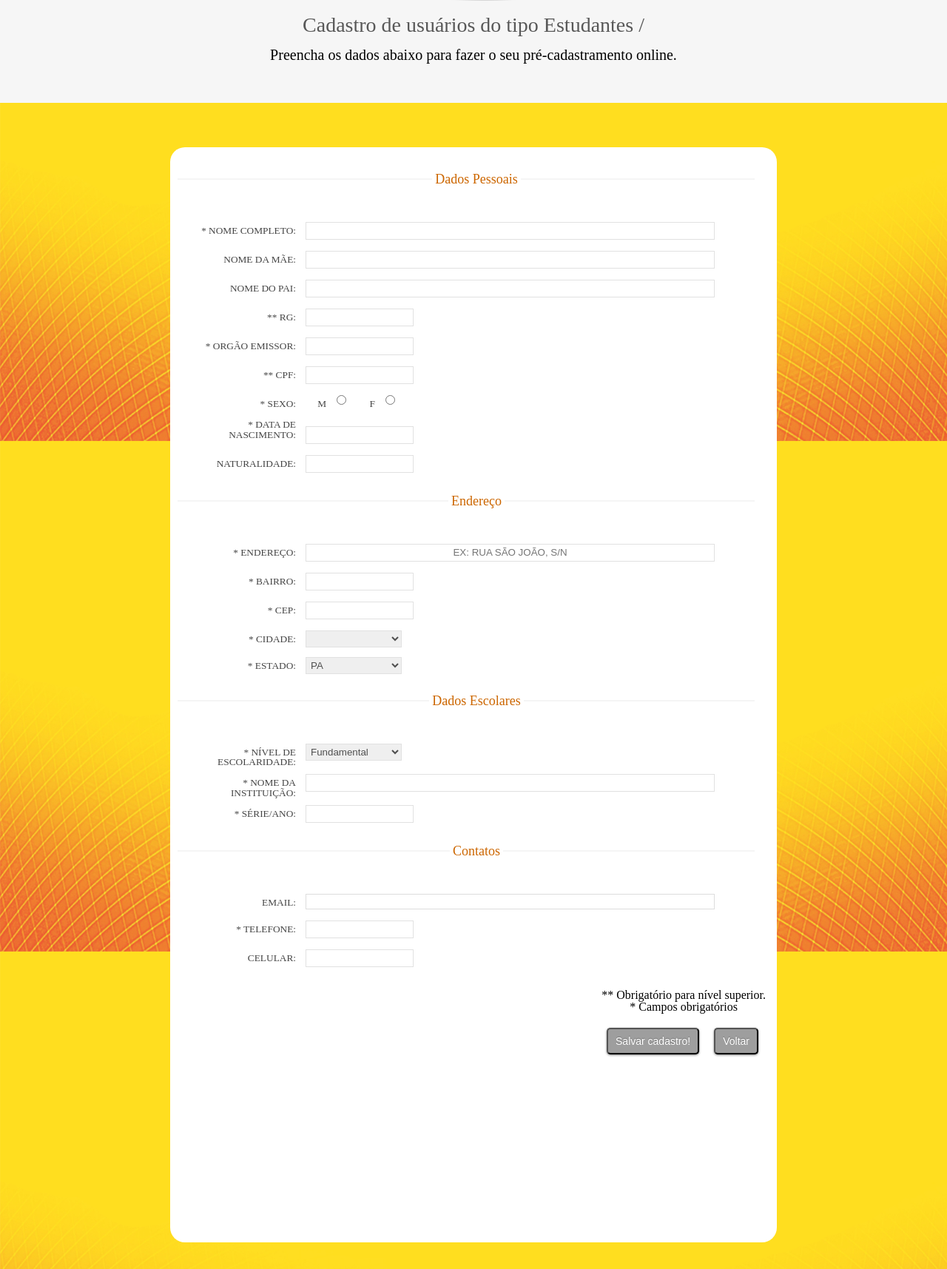
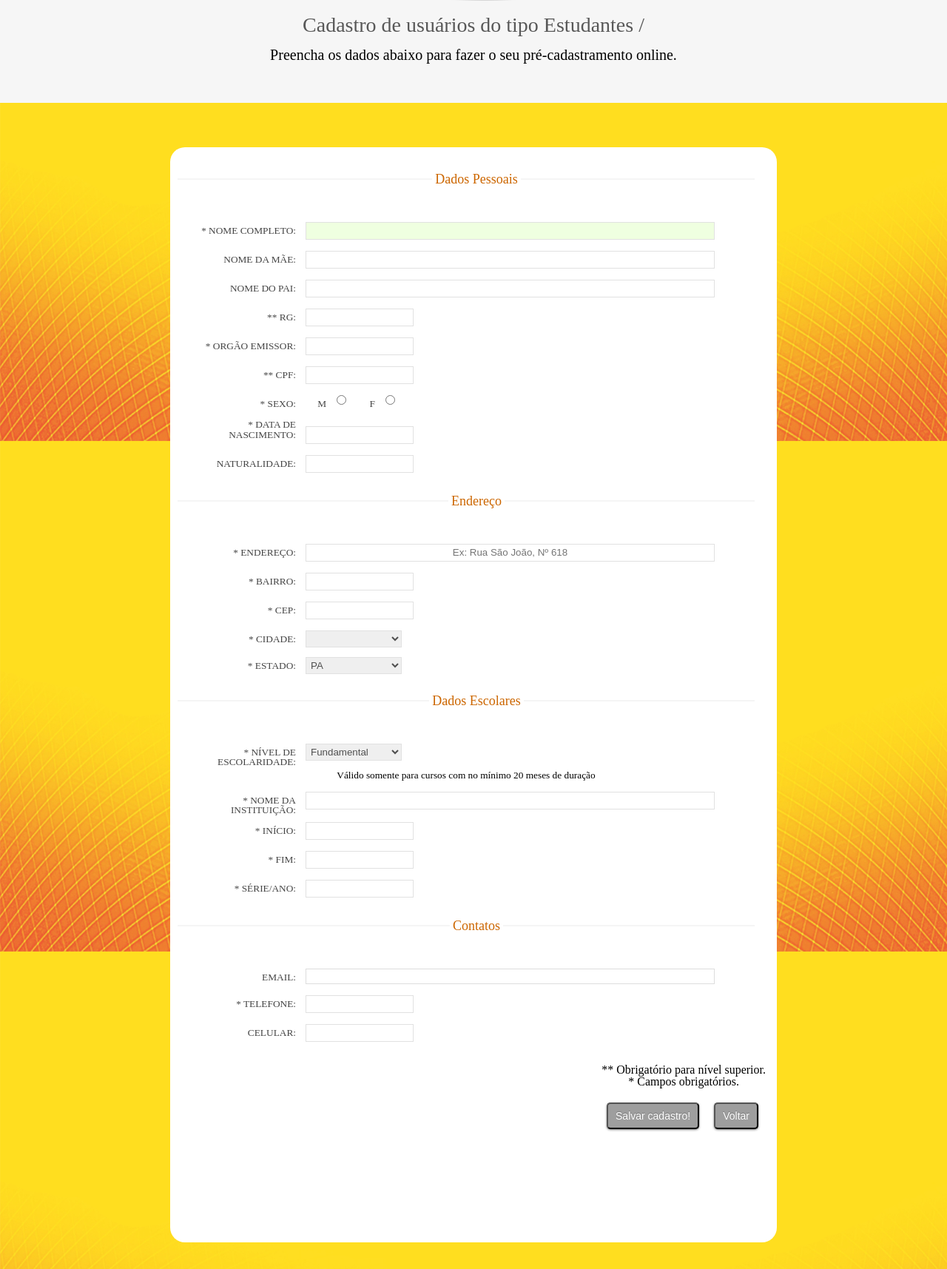
Before and after one commit to AndreRamos7/sim, a CakePHP app: template app/View/Estudantes/cadastro.ctp in a window 1280 px wide. Shown: the part 784-2499 px from the top of the page at 74% size. Run offline with PHP 8.4 and a stand-in for CakePHP, Linux system fonts and the light colour scheme; the template is opened without the code that fills it, so the values that code supplies are empty; some libraries are stand-ins or nearby versions; grey boxes are pictures that could not be loaded.

Commit message:
CORRECOES

```diff
--- a/app/Config/routes.php
+++ b/app/Config/routes.php
@@ -29,7 +29,7 @@
  * ...and connect the rest of 'Pages' controller's URLs.
  */
 	Router::connect('/index/*', array('controller' => 'pages', 'action' => 'display'));
-        Router::connect('/msg/*', array('controller' => 'pages', 'action' => 'mensagem','mensagem'));
+        //Router::connect('/msg/*', array('controller' => 'pages', 'action' => 'mensagem','mensagem'));
 
 /**
  * Load all plugin routes. See the CakePlugin documentation on
--- a/app/Controller/ComumsController.php
+++ b/app/Controller/ComumsController.php
@@ -69,10 +69,10 @@ class ComumsController extends AppController {
             if($cidade == "Castanhal" or $cidade == "Ananindeua" or $cidade == "SantaIsabel"){
                 $this->set('cidade', $cidade);
             }else{
-                $this->redirect("/Error",404);
+                $this->redirect("/Error");
             }
         }else{
-            $this->redirect("/Error",404);
+            $this->redirect("/Error");
         }
     }
 }
--- a/app/Controller/EmpresasController.php
+++ b/app/Controller/EmpresasController.php
@@ -38,9 +38,7 @@ class EmpresasController extends AppController {
                     $dados["chamado"] = " Entre em contato através do número (91)3721-6210 ou aguarde nosso contato! ";
 
                     $this->set('dados', $dados);
-                    $this->Session->setFlash(" Documentos necessários (Cópia e Original): "
-                            . "Cartão CNPJ, Inscrição Estadual e/ou Inscrição Municipal"
-                            . " (Se houver). ", "flash_custom");
+                    $this->Session->setFlash(" Documentos necessários (Cópia e Original): Cartão CNPJ, Inscrição Estadual e/ou Inscrição Municipal (Se houver). ", "flash_custom");
 
 					$browser = filter_input(INPUT_SERVER, "HTTP_USER_AGENT");
 					$fp = fopen("logDeNavegadores.xml", "a");
--- a/app/Controller/GratuitosController.php
+++ b/app/Controller/GratuitosController.php
@@ -60,10 +60,10 @@ class GratuitosController extends AppController {
             if($cidade == "Castanhal" or $cidade == "Ananindeua" or $cidade == "SantaIsabel"){
                 $this->set('cidade', $cidade);
             }else{
-                $this->redirect("/Error",404);
+                $this->redirect("/Error");
             }
         }else{
-            $this->redirect("/Error",404);
+            $this->redirect("/Error");
         }
     }
 }
--- a/app/Controller/PagesController.php
+++ b/app/Controller/PagesController.php
@@ -49,7 +49,7 @@ class PagesController extends AppController {
 
         }
 
-        public function pagConstrucao(){
+        public function construcao(){
 
         }
 
--- a/app/View/Estudantes/cadastro.ctp
+++ b/app/View/Estudantes/cadastro.ctp
@@ -28,7 +28,7 @@
                 <legend>Dados Pessoais</legend>
                 <p>
                     <label>* Nome completo: </label>
-                    <input name="data[Estudante][nome]" id="EstudanteNome" maxlength="200" type="text" size="80" required  class="long">
+                    <input name="data[Estudante][nome]" id="EstudanteNome" maxlength="200" type="text" size="80" required  class="long" autofocus="true">
                 </p>
                 <p>
                     <label> Nome da Mãe: </label>
@@ -40,13 +40,13 @@
                 </p>
                 <p>
                     <label>** RG: </label>
-                    <input name="data[Estudante][rg]" id="EstudanteRg" maxlength="20" type="text" required class="campos campopequeno rg"  autocomplete="off" >
+                    <input name="data[Estudante][rg]" id="EstudanteRg" maxlength="20" type="text" required class="campos campopequeno rg desreq"  autocomplete="off" >
                 </p>
                 <p>
                     <label>* Orgão Emissor: </label>
                     <input name="data[Estudante][emissor]" id="EstudanteEmissor" maxlength="10" type="text" required  class="campos campopequeno">
                 </p>
-                <p title="Obrigatório para estudantes de nível superior.">
+                <p id="cpf" title="Obrigatório para estudantes de nível superior.">
                     <label>** CPF:</label>
                     <input name="data[Estudante][cpf]" maxlength="20" type="text" id="EstudanteCpf" class="campos campopequeno cpf desreq"  autocomplete="off">
                 </p>
@@ -59,7 +59,7 @@
                     <label>* Data de Nascimento: </label><br>
                     <input name="data[Estudante][dataNascimento]" id="datepicker" maxlength="10" type="text" required  class="campos campopequeno data" autocomplete="off" >
                 </p>
-                <p>
+				<p title="Ex: cidade onde você nasceu.">
                     <label> Naturalidade: </label>
                     <input name="data[Estudante][naturalidade]" id="EstudanteNaturalidade" maxlength="30" type="text" >
                 </p>
@@ -70,7 +70,7 @@
                 <legend>Endereço</legend>
                 <p>
                     <label>* Endereço: </label>
-                    <input name="data[Estudante][endereco]" placeholder="Ex: Rua São João, S/N" id="EstudanteEndereco" maxlength="100" type="text" size="80" required class="long endereco">
+                    <input name="data[Estudante][endereco]" placeholder="Ex: Rua São João, Nº 618" id="EstudanteEndereco" maxlength="100" type="text" size="80" required class="long">
                 </p>
                 <p>
                     <label>* Bairro: </label>
@@ -105,7 +105,6 @@
                         <option value="3">Superior</option>
                         <option value="4">Técnico</option>
                         <option value="5">Pré-vestibular</option>
-
                     </select>
                 </p>
 
@@ -116,42 +115,32 @@
                     <input name="data[Estudante][nomeEscola]" id="EstudanteNomeEscola" maxlength="200" type="text" size="80" required  class="long">
                 </p>
 
-                <p class="superior">
+                <p id="curso">
                     <label for="EstudanteCurso">* Curso: </label>
                     <input name="data[Estudante][curso]" id="EstudanteCurso" maxlength="50" type="text" size="30" required class="campos campopequeno desreq">
                 </p>
 
-                <p class="superior">
+                <p id="matricula">
                     <label for="EstudanteMatricula" >* Matrícula: </label>
                     <input name="data[Estudante][matricula]" id="EstudanteMatricula" maxlength="20" type="text" required class="campos campopequeno desreq">
                 </p>
 
-                <p class="superior">
+                <p id="ini">
                     <label for="EstudanteDataIni">* Início:</label>
-                    <input name="data[Estudante][dataIni]" id="EstudanteDataIni" maxlength="4" type="text" size="20" required class="campos campopequeno desreq mesano" placeholder="mm/aaaa">
+                    <input name="data[Estudante][dataIni]" id="EstudanteDataIni" maxlength="4" type="text" size="20" required class="campos campopequeno desreq mesano">
                 </p>
 
-                <p class="superior">
+                <p id="fim">
                     <label for="EstudanteDataFim">* Fim: </label>
-                    <input name="data[Estudante][dataFim]" id="EstudanteDataFim" maxlength="4" type="text" required class="campos campopequeno desreq mesano" placeholder="mm/aaaa">
+                    <input name="data[Estudante][dataFim]" id="EstudanteDataFim" maxlength="4" type="text" required class="campos campopequeno desreq mesano">
                 </p>
 
-                <p class="tecnico">
-                    <label for="EstudanteDataIni">* Início:</label>
-                    <input name="data[Estudante][dataIni]" id="EstudanteDataIni" maxlength="4" type="text" size="20" required class="campos campopequeno desreq mesano" placeholder="mm/aaaa">
-                </p>
-
-                <p class="tecnico">
-                    <label for="EstudanteDataFim">* Fim: </label>
-                    <input name="data[Estudante][dataFim]" id="EstudanteDataFim" maxlength="4" type="text" required class="campos campopequeno desreq mesano" placeholder="mm/aaaa">
-                </p>
-
-                <p class="superior">
+                <p id="periodo">
                     <label for="EstudantePeriodo">* Período: </label>
                     <input name="data[Estudante][periodo]" id="EstudantePeriodo" placeholder=" Ex: 6º semestre" maxlength="50" type="text" size="20" required class="campos campopequeno desreq">
                 </p>
 
-                <p class="fundamental medio">
+                <p id="serie">
                     <label for="EstudanteSerie" id="EstudanteSerie">* Série/Ano: </label>
                     <input name="data[Estudante][serie]" id="EstudanteSerie" maxlength="2" type="text" required class="campos campopequeno desreq">
                 </p>
@@ -170,7 +159,7 @@
                 <p> <label>* Telefone: </label>
                     <input name="data[Estudante][telefone]" id="EstudanteTelefone" maxlength="15" type="text" required class="campos  campopequeno telefone" autocomplete="off" >
                 </p>
-                <p>
+                <p title="Com o dígito 9">
                     <label> Celular: </label>
                     <input name="data[Estudante][celular]" id="EstudanteCelular" maxlength="15" type="text" class="campos campopequeno celular"  autocomplete="off">
                 </p>
@@ -182,7 +171,7 @@
                 -->
             </fieldset>
             <fieldset class="buttons">
-                <p style= "float:right; font-size:16px;">** Obrigatório para nível superior.<br>* Campos obrigatórios</p>
+                <p style= "float:right; font-size:16px;">** Obrigatório para nível superior.<br>* Campos obrigatórios.</p>
                 <p style=" float:right;">
                 <button class="button" value="Voltar" id="btnvoltar" onclick="history.back();"> Voltar </button>
                 <button class="button" type="submit" value="Salvar cadastro" id="btncadastrar"> Salvar cadastro! </button> </p>
--- a/app/View/Layouts/default.ctp
+++ b/app/View/Layouts/default.ctp
@@ -70,8 +70,8 @@ $cakeVersion = __d('cake_dev', 'CakePHP %s', Configure::version())
         <script src="/js/jquery-1.10.2.min.js" type="text/javascript"></script>
         <script src="/js/jquery-1.2.6.pack.js" type="text/javascript"></script>
         <script src="/js/jquery.maskedinput-1.1.4.pack.js" type="text/javascript"></script>
+
 		<script src="http://maps.googleapis.com/maps/api/js"></script>
-
 		<script>
             var myCenter=new google.maps.LatLng(-1.295338, -47.929356);
             var marker;
@@ -109,20 +109,40 @@ $cakeVersion = __d('cake_dev', 'CakePHP %s', Configure::version())
             google.maps.event.addDomListener(window, 'load', initialize);
 
         </script>
+
         <script language="JavaScript" type="text/javascript">
            $(document).ready(function() {
 
                 $("fieldset p input.cpf").mask("99999999999");
+				/*
+				,{completed:function(){
+					var strCPF = this.val();
+					if(testaCPF(strCPF)){
+						$("fieldset p#cpf").append("CPF válido!!");
+					}else{
+						$("fieldset p#cpf").append("CPF inválido!!");
+					}
+				}
+				}
+				*/
+                $("input[type='text']").keyup(function(){
+                //alert("asd");
+                  var str = $(this).val();
+                  var res = str.UpperCase();
+                  $(this).val(res);
+                });
+
+
+
+
                 $("fieldset p input.rg").mask("999999-9");
                 $("fieldset p input.data").mask("99/99/9999");
                 $("fieldset p input.cnpj").mask("99.999.999/9999-99");
                 $("fieldset p input.cep").mask("99999-999");
-                $("fieldset p input.celular").mask("(99)9999 9999");
+                $("fieldset p input.celular").mask("(99)99999 9999");
                 $("fieldset p input.telefone").mask("(99)9999 9999");
                 $("fieldset p input.fax").mask("(99)9999 9999");
                 $("fieldset p input.mesano").mask("99/9999");
-                //$("fieldset p input.endereco").mask("aaaaaaa, Nº 999999");
-
 
                 $( "select#selectNivel" ).change(function () {
                     var str = "";
@@ -130,44 +150,97 @@ $cakeVersion = __d('cake_dev', 'CakePHP %s', Configure::version())
                         str = $( this ).text();
                     });
                     if(str === "Fundamental"){
-                        $('p.superior input.desreq').attr("required",false);
+                        $('p#curso input.desreq').attr("required",false);
+						$('p#matricula input.desreq').attr("required",false);
+						$('p#ini input.desreq').attr("required",true);
+						$('p#fim input.desreq').attr("required",true);
+						$('p#serie input.desreq').attr("required",true);
+						$('p#periodo input.desreq').attr("required",false);
+
 						$('p input#EstudanteCpf.desreq').attr("required",false);
 						$('p input#EstudanteRg.desreq').attr("required",false);
 
-                        $('p.tecnico').hide();
-                        $('p.fundamental').show();
-                        $('p.superior').hide();
+						$('p#curso').hide();
+						$('p#matricula').hide();
+						$('p#ini').show();
+						$('p#fim').show();
+						$('p#periodo').hide();
+						$('p#serie').show();
 
                     }else if(str === "Médio"){
-                        $('p.superior input.desreq').attr("required",false);
+                        $('p#curso input.desreq').attr("required",false);
+						$('p#matricula input.desreq').attr("required",false);
+						$('p#ini input.desreq').attr("required",true);
+						$('p#fim input.desreq').attr("required",true);
+						$('p#serie input.desreq').attr("required",true);
+						$('p#periodo input.desreq').attr("required",false);
+
                         $('p input#EstudanteCpf.desreq').attr("required",false);
 						$('p input#EstudanteRg.desreq').attr("required",false);
 
-                        $('p.tecnico').hide();
-                        $('p.fundamental').show();
-                        $('p.superior').hide();
+						$('p#curso').hide();
+						$('p#matricula').hide();
+						$('p#ini').show();
+						$('p#fim').show();
+						$('p#periodo').hide();
+						$('p#serie').show();
                     }else if(str === "Superior"){
-                        $('p.superior input.desreq').attr("required",true);
+                        $('p#curso input.desreq').attr("required",true);
+						$('p#matricula input.desreq').attr("required",true);
+						$('p#ini input.desreq').attr("required",true);
+						$('p#fim input.desreq').attr("required",true);
+						$('p#serie input.desreq').attr("required",false);
+						$('p#periodo input.desreq').attr("required",true);
+
 						$('p input#EstudanteCpf.desreq').attr("required",true);
 						$('p input#EstudanteRg.desreq').attr("required",true);
-                        $('p.fundamental input.desreq,p.medio input.desreq').attr("required",false);
 
-                        $('p.fundamental').hide();
-                        $('p.tecnico').hide();
-                        $('p.superior').show();
+						$('p#curso').show();
+						$('p#matricula').show();
+						$('p#ini').show();
+						$('p#fim').show();
+						$('p#periodo').show();
+						$('p#serie').hide();
+                    }else if(str === "Técnico"){
+                        $('p#curso input.desreq').attr("required",true);
+						$('p#matricula input.desreq').attr("required",true);
+						$('p#ini input.desreq').attr("required",true);
+						$('p#fim input.desreq').attr("required",true);
+						$('p#serie input.desreq').attr("required",false);
+						$('p#periodo input.desreq').attr("required",true);
 
-                      }else if(str === "Técnico"){
-                        $('p.superior input.desreq').attr("required",false);
+                        $('p input#EstudanteCpf.desreq').attr("required",true);
+                        $('p input#EstudanteRg.desreq').attr("required",true);
+
+						$('p#curso').show();
+						$('p#matricula').show();
+						$('p#ini').show();
+						$('p#fim').show();
+						$('p#periodo').show();
+						$('p#serie').hide();
+                    }else if(str === "Pré-vestibular"){
+                        $('p#curso input.desreq').attr("required",false);
+						$('p#matricula input.desreq').attr("required",false);
+						$('p#ini input.desreq').attr("required",true);
+						$('p#fim input.desreq').attr("required",true);
+						$('p#serie input.desreq').attr("required",false);
+						$('p#periodo input.desreq').attr("required",false);
+
                         $('p input#EstudanteCpf.desreq').attr("required",true);
                         $('p input#EstudanteRg.desreq').attr("required",true);
 
 
-                        $('p.fundamental').hide();
-                        $('p.superior').hide();
-                        $('p.tecnico').show();
+						$('p#curso').hide();
+						$('p#matricula').hide();
+						$('p#ini').show();
+						$('p#fim').show();
+						$('p#periodo').hide();
+						$('p#serie').hide();
                      }
+
                    // alert( str );
                 }).change();
+
 
                 $("form#GratuitoCadastrarForm").submit(function(event){
                     var inputCPF = $("form#EmpresaCadastrarForm fieldset p input.cpf");
@@ -233,16 +306,10 @@ $cakeVersion = __d('cake_dev', 'CakePHP %s', Configure::version())
                 return true;
             }
 
-            function mostrarLocal(){
-                $("html, body").animate({scrollTop:$("div#local.orange").offset().top }, 'slow');
-            }
         </script>
     </head>
     <body>
-        <!--
-        <div onclick="$(this).hide();" style="position: fixed; width: 100%; height: 100%;background-color: rgba(182, 90, 24, 0.9); z-index: 50;">
-           <div id="googleMap" style="width:500px;height:380px;margin: 100px auto;"></div>
-       </div> -->
+
        <header>
        <nav>
             <div class="container">
@@ -288,11 +355,12 @@ $cakeVersion = __d('cake_dev', 'CakePHP %s', Configure::version())
 				<h5 align="center"> Entre em contato conosco! </h5>
 				 <p align="center"> Mande-nos um email:
 					<a align="center" href='mailto:contato@sistemasim.com.br'>contato@sistemasim.com.br</a></p>
+
+
                         </div>
 		<a id="top" href='#'>&uarr;</a>
         </div>
 	</footer>
-
     <script type="text/javascript">
         var toper = $('a#top');
         $(window).scroll(function(){
@@ -308,5 +376,7 @@ $cakeVersion = __d('cake_dev', 'CakePHP %s', Configure::version())
     	});
     </script>
 
+
+
     </body>
 </html>
--- a/app/webroot/css/base.css
+++ b/app/webroot/css/base.css
@@ -132,7 +132,7 @@ input, textarea {border: 1px solid #ddd; outline: none;}
 input:focus, textarea:focus {border-color: #b6b6b6;}
 textarea {width: 480px; padding: 7px 10px;}
 input.error, textarea.error {border-color: #cc4847;}
-input{ text-transform: uppercase;}
+input{ text-transform: none;}
 form.register fieldset.row1 label.sexo{width: 33px;}
 
 input[type='submit'] {width: 502px; padding: 12px 0; font-size: 16px; border: none; background: #eee; color: #aaa; cursor: pointer;}
```
Also changed, not shown: app/Controller/InfoController.php (+4 -4 lines), app/View/Pages/mensagem.ctp (deleted, +0 -16 lines), app/Controller/EstudantesController.php (line endings or trailing spaces), app/View/Pages/construcao.ctp (renamed from app/View/Pages/pagConstrucao.ctp). Lines whose indentation alone changed are shown as unchanged.
